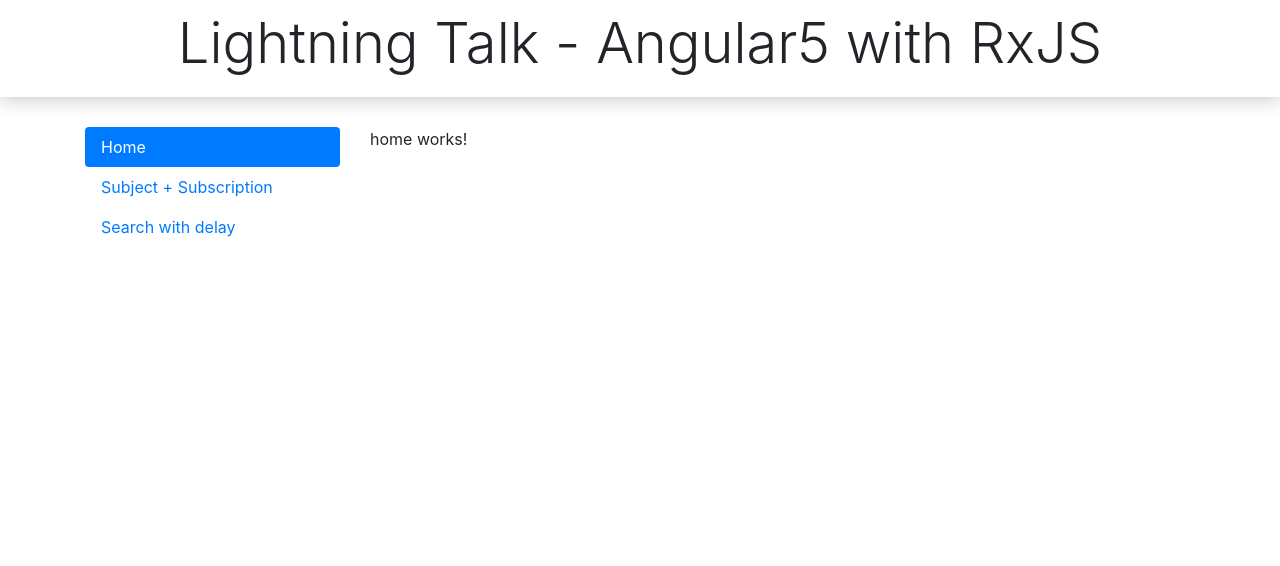
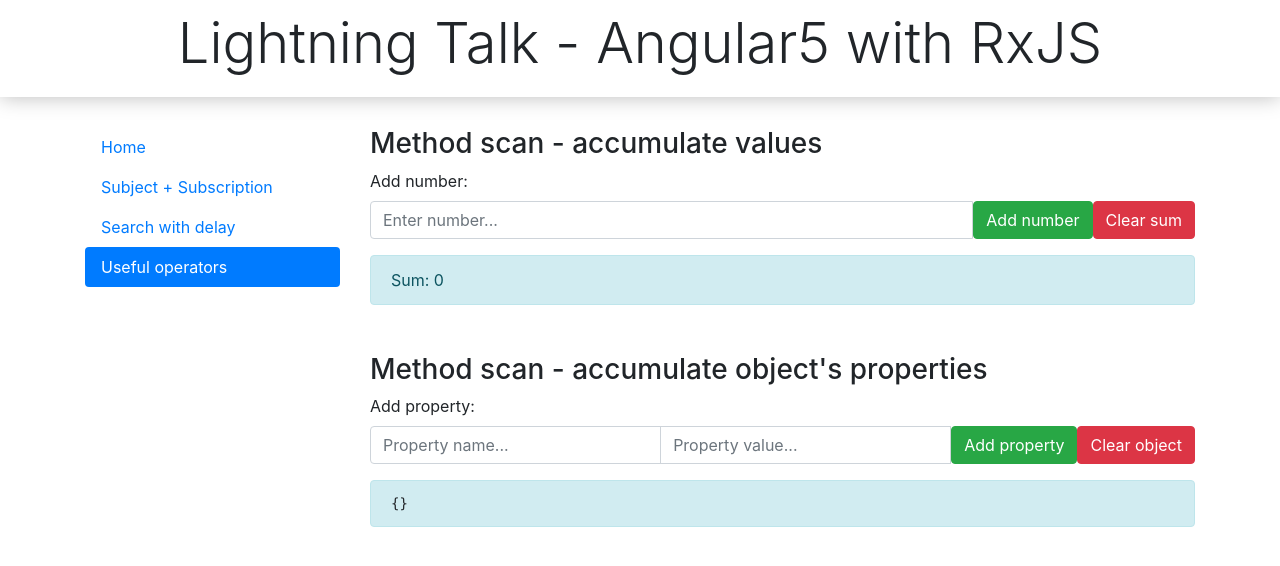
Before and after one commit to mati4455/Angular5-RxJS, an Angular app: page /operators in a window 1280 px wide. Before the commit this address led to /home. Shown: the top 566 px of the page. Built offline with nearby package versions, Linux system fonts and the light colour scheme.

Commit message:
few operators presented

```diff
--- a/src/app/app.module.ts
+++ b/src/app/app.module.ts
@@ -10,6 +10,7 @@
 import { MessageService } from './services/message.service';
 import { SearchDelayComponent } from './search-delay/search-delay.component';
 import { SearchService } from './services/search.service';
+import { OperatorsComponent } from './operators/operators.component';
 
 @NgModule({
     declarations: [
@@ -17,8 +18,9 @@
         NavigationComponent,
         SubjectSubscriptionComponent,
         HomeComponent,
-        SearchDelayComponent
-    ],
+        SearchDelayComponent,
+    OperatorsComponent
+],
     imports: [
         BrowserModule,
         HttpClientModule,
--- a/src/app/app.routes.ts
+++ b/src/app/app.routes.ts
@@ -3,6 +3,7 @@
 import { SubjectSubscriptionComponent } from './subject-subscription/subject-subscription.component';
 import { HomeComponent } from './home/home.component';
 import { SearchDelayComponent } from './search-delay/search-delay.component';
+import { OperatorsComponent } from './operators/operators.component';
 
 export const routes: Routes = [
     {
@@ -25,6 +26,10 @@
             {
                 path: 'search-delay',
                 component: SearchDelayComponent
+            },
+            {
+                path: 'operators',
+                component: OperatorsComponent
             }
         ]
     },
--- a/src/app/navigation/navigation.component.ts
+++ b/src/app/navigation/navigation.component.ts
@@ -16,7 +16,8 @@
     menuItems: any[] = [
         { label: 'Home', url: '/home' },
         { label: 'Subject + Subscription', url: '/subject-subscription' },
-        { label: 'Search with delay', url: '/search-delay' }
+        { label: 'Search with delay', url: '/search-delay' },
+        { label: 'Useful operators', url: '/operators' },
     ];
 
     constructor(
--- /dev/null
+++ b/src/app/operators/operators.component.html
@@ -0,0 +1,28 @@
+<h3>Method scan - accumulate values</h3>
+<label for="numberInput">Add number:</label>
+<div class="input-group">
+    <input type="number" placeholder="Enter number..." id="numberInput" class="form-control" #numberInput />
+    <span class="input-group-btn">
+        <button class="btn btn-success" type="button" (click)="addNumber(numberInput.value)">Add number</button>
+        <button class="btn btn-danger" type="button" (click)="numberInput.value='';clearSum()">Clear sum</button>
+    </span>
+</div>
+<div class="alert alert-info mt-3 mb-5">
+    Sum: {{sum}}
+</div>
+
+<h3>Method scan - accumulate object's properties</h3>
+<label for="propertyInput">Add property:</label>
+<div class="input-group">
+    <input type="text" placeholder="Property name..." id="propertyInput" class="form-control" #propertyInput />
+    <input type="text" placeholder="Property value..." id="propertyValueInput" class="form-control" #propertyValueInput />
+    <span class="input-group-btn">
+        <button class="btn btn-success" type="button"
+            (click)="addProperty(propertyInput.value, propertyValueInput.value);propertyInput.value='';propertyValueInput.value='';">Add property</button>
+        <button class="btn btn-danger" type="button"
+            (click)="propertyInput.value='';propertyValueInput.value='';clearObject()">Clear object</button>
+    </span>
+</div>
+<div class="alert alert-info mt-3 mb-5">
+    <pre class="mb-0">{{obj | json}}</pre>
+</div>
--- /dev/null
+++ b/src/app/operators/operators.component.ts
@@ -0,0 +1,85 @@
+import { Component, OnInit } from '@angular/core';
+import { Subject } from 'rxjs/Subject';
+import { Subscription } from 'rxjs/Subscription';
+import 'rxjs/add/operator/startWith';
+import 'rxjs/add/operator/scan';
+import { OnDestroy } from '@angular/core/src/metadata/lifecycle_hooks';
+
+@Component({
+    selector: 'app-operators',
+    templateUrl: './operators.component.html',
+    styleUrls: ['./operators.component.scss']
+})
+export class OperatorsComponent implements OnInit, OnDestroy {
+
+    sum: number;
+    private subject = new Subject<number>();
+    private subscription: Subscription;
+
+    obj: Object;
+    private subjectObject = new Subject<Object>();
+    private subscriptionObject: Subscription;
+
+    ngOnInit() {
+        const me = this;
+        me.subscription = me.getSubscription();
+        me.subscriptionObject = me.getObjectSubscription();
+    }
+
+    ngOnDestroy(): void {
+        const me = this;
+        me.subscription.unsubscribe();
+        me.subscriptionObject.unsubscribe();
+    }
+
+    /** sum numbers **/
+    addNumber(number: number): void {
+        const me = this;
+        me.subject.next(+number);
+    }
+
+    clearSum(): void {
+        const me = this;
+        me.subscription.unsubscribe();
+        me.subscription = me.getSubscription();
+    }
+
+    getSubscription(): Subscription {
+        const me = this;
+        return me.subscription = me.subject
+            .startWith(0)
+            .scan((sum: number, curr: number) => sum + curr)
+            .subscribe(sum => {
+                console.log(sum);
+                me.sum = sum;
+            });
+    }
+    /** end of sum **/
+
+    /** dynamic building object **/
+
+    addProperty(name: string, value: any): void {
+        const me = this;
+        me.subjectObject.next({
+            [name]: value
+        });
+    }
+
+    clearObject(): void {
+        const me = this;
+        me.subscriptionObject.unsubscribe();
+        me.subscriptionObject = me.getObjectSubscription();
+    }
+
+    getObjectSubscription(): Subscription {
+        const me = this;
+        return me.subscription = me.subjectObject
+            .startWith({})
+            .scan((obj: Object, property: any) => Object.assign(obj, property))
+            .subscribe(obj => {
+                me.obj = obj;
+            });
+    }
+
+    /** end of building object **/
+}
```
Also changed, not shown: src/app/operators/operators.component.scss (added), 1 other file (tests, documents, lock files or other folders).
